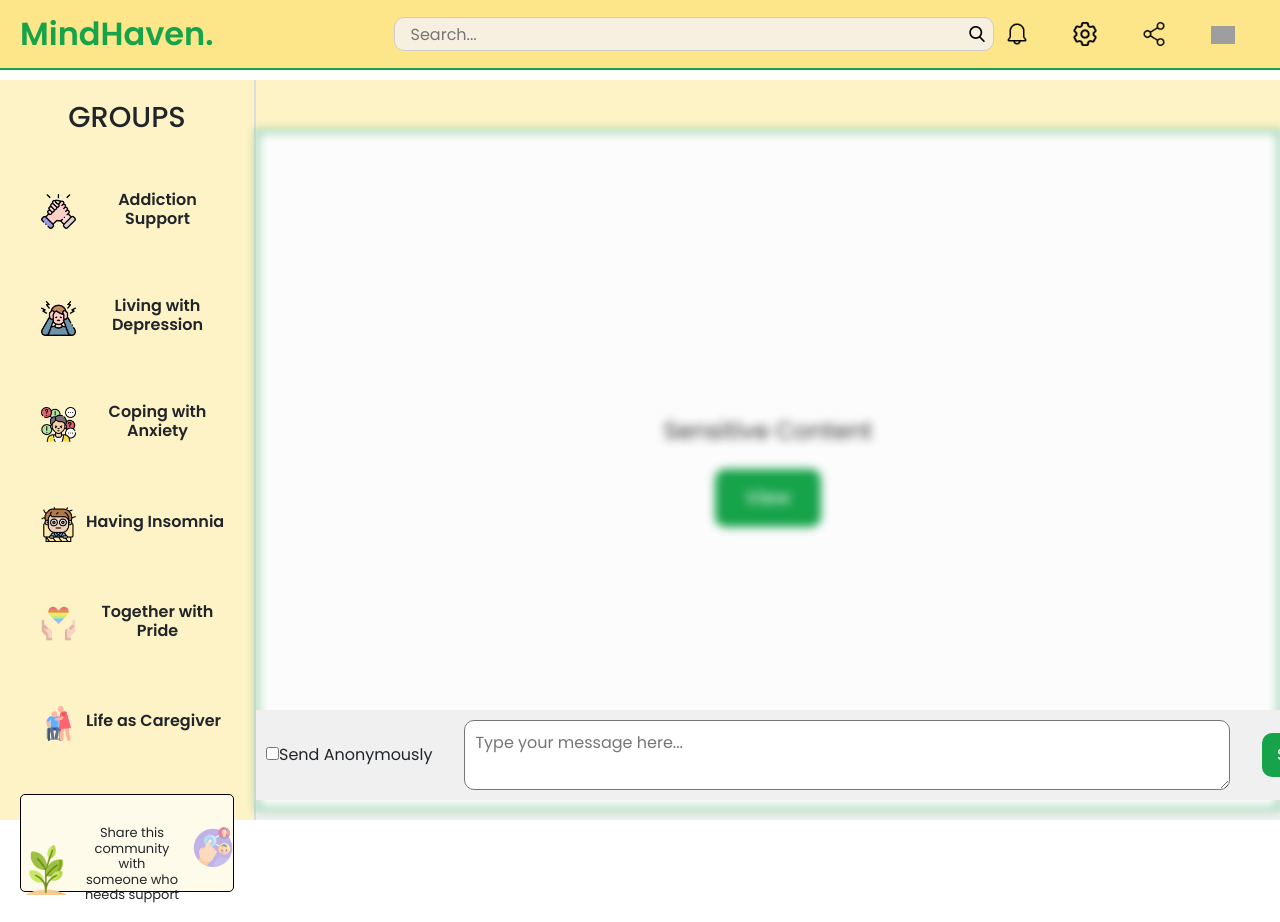
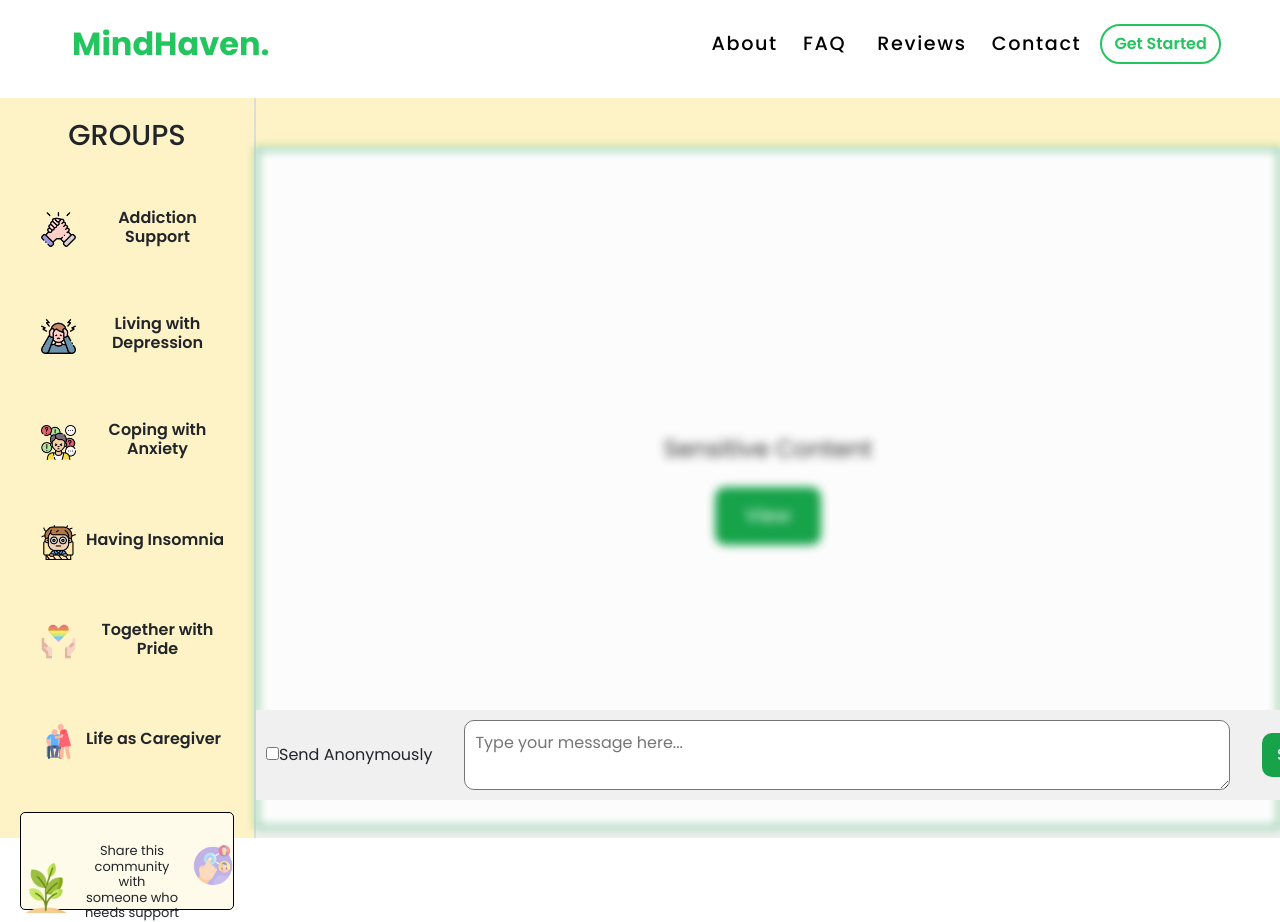
Before and after one commit to AG-777/Mind-Haven, a React (Vite) app: page /community in a window 1280 px wide. Built offline with nearby package versions, Linux system fonts and the light colour scheme; grey boxes are pictures that could not be loaded.

Commit message:
set up connections for about page

```diff
--- a/package.json
+++ b/package.json
@@ -10,6 +10,7 @@
     "preview": "vite preview"
   },
   "dependencies": {
+    "@auth0/auth0-react": "^2.2.4",
     "@fortawesome/fontawesome-free": "^6.6.0",
     "@fortawesome/fontawesome-svg-core": "^6.6.0",
     "@fortawesome/free-brands-svg-icons": "^6.6.0",
--- a/src/App.jsx
+++ b/src/App.jsx
@@ -9,6 +9,7 @@ import Appointment from '../src/components/appointment';
 import MoodTracker from '../src/components/moodtracker';
 import ContactUs from './components/contact_us';
 import CommunityPage from './components/community';
+import AboutUs from './components/about_us';
 function App() {
 
   return (
@@ -21,6 +22,7 @@ function App() {
       <Route path="/moodtracker" element={<MoodTracker/>}/>
       <Route path="/contact_us" element={<ContactUs />} />
       <Route path="/community" element={<CommunityPage/>}/>
+      <Route path="/about_us" element={<AboutUs/>}/>
     </Routes>
   );
 }
--- /dev/null
+++ b/src/components/about_us.jsx
@@ -0,0 +1,12 @@
+import React from "react";
+import "../css/about_us.css";
+
+function AboutUs() {
+    return(
+        <div className="about_container">
+            <p>Hello World</p>
+        </div>
+    );
+};
+
+export default AboutUs;
--- a/src/components/community.jsx
+++ b/src/components/community.jsx
@@ -13,6 +13,7 @@ import CareIcon from "../assets/old.png";
 import InsomniaIcon from "../assets/insomnia.png";
 import Share1Icon from "../assets/share1.png";
 import PlantIcon from "../assets/plant.png";
+import Navbar from "../components/navbar"
 const categoryIcons = {
   "Addiction Support": SupportIcon,
   "Living with Depression": DepressionIcon,
@@ -103,7 +104,8 @@ function CommunityPage() {
   return (
     <>
       <div className="community_body">
-        <div className="navbar-com">
+        <Navbar/>
+        {/* <div className="navbar-com">
           <ul>
             <li className="site-name-com">MindHaven.</li>
             <li className="search-container-com">
@@ -125,7 +127,7 @@ function CommunityPage() {
               <img src={ProfileIcon} alt="Profile Icon" className="icon-com" />
             </li>
           </ul>
-        </div>
+        </div> */}
         <div className="community-dashboard">
           <div className="commcol1">
             <div className="commGroup-com">
--- a/src/components/navbar.jsx
+++ b/src/components/navbar.jsx
@@ -10,7 +10,7 @@ function Navbar({ scrollToFAQ, scrollToREV , customStyles = {} }) {
         </a>{" "}
       </div>
       <div className="nav">
-        <Link to="/about" className="navComp">
+        <Link to="/about_us" className="navComp">
           About
         </Link>
         <button className="navComp navBtn" onClick={scrollToFAQ}>
```
Also changed, not shown: src/css/about_us.css (added), 1 other file (tests, documents, lock files or other folders).
